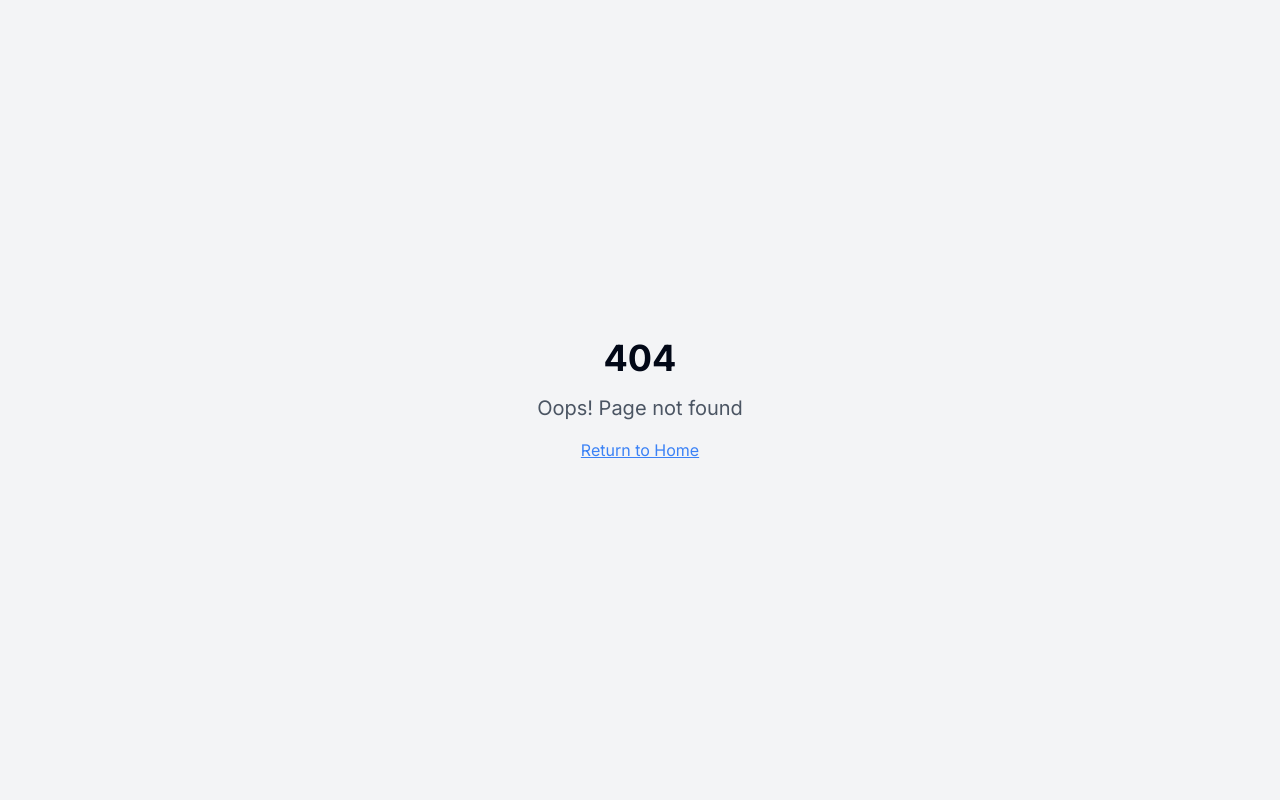
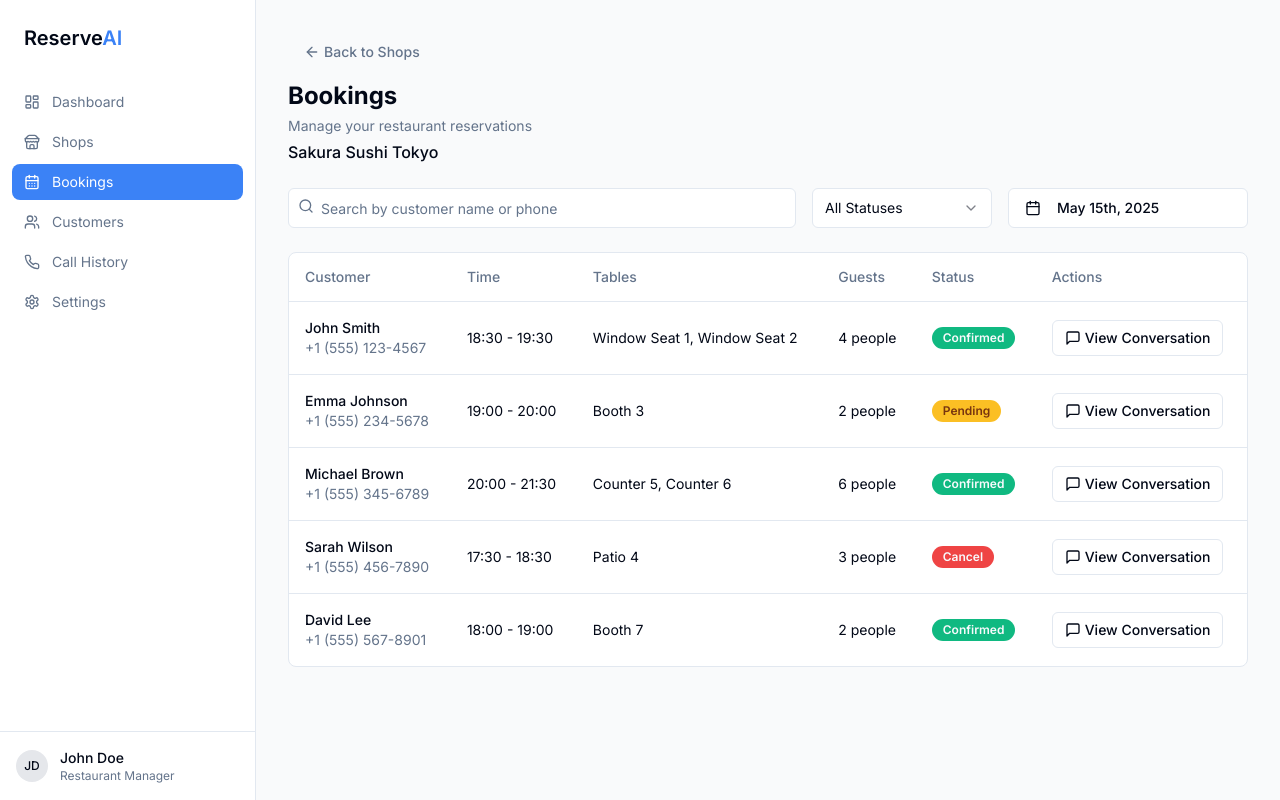
Before and after one commit to irfanramadhan1999/admin-ai-reservation-system, a React (Vite) app: page /bookings in a window 1280 px wide. Before the commit this address had no page. Built offline with nearby package versions, Linux system fonts and the light colour scheme.

Commit message:
Add Bookings page to the admin dashboard
Adds a new "Bookings" page with layout, styling, and components as specified in the prompt. Includes top section, filter/search, and bookings table.

```diff
--- a/src/App.tsx
+++ b/src/App.tsx
@@ -7,6 +7,7 @@ import { BrowserRouter, Routes, Route } from "react-router-dom";
 import Index from "./pages/Index";
 import Shops from "./pages/Shops";
 import CreateShop from "./pages/CreateShop";
+import Bookings from "./pages/Bookings";
 import NotFound from "./pages/NotFound";
 
 const queryClient = new QueryClient();
@@ -21,6 +22,7 @@ const App = () => (
           <Route path="/" element={<Index />} />
           <Route path="/shops" element={<Shops />} />
           <Route path="/shops/create" element={<CreateShop />} />
+          <Route path="/bookings" element={<Bookings />} />
           {/* ADD ALL CUSTOM ROUTES ABOVE THE CATCH-ALL "*" ROUTE */}
           <Route path="*" element={<NotFound />} />
         </Routes>
--- a/src/components/sidebar/sidebar-nav.tsx
+++ b/src/components/sidebar/sidebar-nav.tsx
@@ -9,52 +9,54 @@ import {
   Phone,
   Store
 } from 'lucide-react';
-import { Link } from 'react-router-dom';
+import { Link, useLocation } from 'react-router-dom';
 
 interface SidebarNavProps {
   className?: string;
 }
+
+export function SidebarNav({ className }: SidebarNavProps) {
+  const location = useLocation();
 
   const navItems = [
     {
       title: "Dashboard",
       icon: LayoutDashboard,
       href: "/",
-    isActive: window.location.pathname === "/"
+      isActive: location.pathname === "/"
     },
     {
       title: "Shops",
       icon: Store,
       href: "/shops",
-    isActive: window.location.pathname === "/shops"
+      isActive: location.pathname === "/shops" || location.pathname === "/shops/create"
     },
     {
       title: "Bookings",
       icon: CalendarDays,
       href: "/bookings",
-    isActive: false
+      isActive: location.pathname === "/bookings"
     },
     {
       title: "Customers",
       icon: Users,
       href: "/customers",
-    isActive: false
+      isActive: location.pathname === "/customers"
     },
     {
       title: "Call History",
       icon: Phone,
       href: "/call-history",
-    isActive: false
+      isActive: location.pathname === "/call-history"
     },
     {
       title: "Settings",
       icon: Settings,
       href: "/settings",
-    isActive: false
+      isActive: location.pathname === "/settings"
     }
   ];
 
-export function SidebarNav({ className }: SidebarNavProps) {
   return (
     <nav className={cn("flex flex-col space-y-1", className)}>
       {navItems.map((item) => (
--- /dev/null
+++ b/src/pages/Bookings.tsx
@@ -0,0 +1,281 @@
+
+import React, { useState } from 'react';
+import { format } from 'date-fns';
+import { useNavigate } from 'react-router-dom';
+import { DashboardLayout } from '@/components/dashboard/dashboard-layout';
+import { Button } from '@/components/ui/button';
+import { Input } from '@/components/ui/input';
+import { Badge } from '@/components/ui/badge';
+import { Calendar } from '@/components/ui/calendar';
+import { Popover, PopoverContent, PopoverTrigger } from '@/components/ui/popover';
+import {
+  Select,
+  SelectContent,
+  SelectGroup,
+  SelectItem,
+  SelectTrigger,
+  SelectValue,
+} from '@/components/ui/select';
+import {
+  Table,
+  TableBody,
+  TableCell,
+  TableHead,
+  TableHeader,
+  TableRow
+} from '@/components/ui/table';
+import { ArrowLeft, Search, CalendarIcon, MessageSquare } from 'lucide-react';
+import { cn } from '@/lib/utils';
+
+// Sample data for bookings
+const bookingData = [
+  {
+    id: "1",
+    customerName: "John Smith",
+    customerPhone: "+1 (555) 123-4567",
+    timeStart: "18:30",
+    timeEnd: "19:30",
+    tables: [
+      { type: "Window Seat", number: 1 },
+      { type: "Window Seat", number: 2 }
+    ],
+    guests: 4,
+    status: "confirmed"
+  },
+  {
+    id: "2",
+    customerName: "Emma Johnson",
+    customerPhone: "+1 (555) 234-5678",
+    timeStart: "19:00",
+    timeEnd: "20:00",
+    tables: [
+      { type: "Booth", number: 3 }
+    ],
+    guests: 2,
+    status: "pending"
+  },
+  {
+    id: "3",
+    customerName: "Michael Brown",
+    customerPhone: "+1 (555) 345-6789",
+    timeStart: "20:00",
+    timeEnd: "21:30",
+    tables: [
+      { type: "Counter", number: 5 },
+      { type: "Counter", number: 6 }
+    ],
+    guests: 6,
+    status: "confirmed"
+  },
+  {
+    id: "4",
+    customerName: "Sarah Wilson",
+    customerPhone: "+1 (555) 456-7890",
+    timeStart: "17:30",
+    timeEnd: "18:30",
+    tables: [
+      { type: "Patio", number: 4 }
+    ],
+    guests: 3,
+    status: "cancel"
+  },
+  {
+    id: "5",
+    customerName: "David Lee",
+    customerPhone: "+1 (555) 567-8901",
+    timeStart: "18:00",
+    timeEnd: "19:00",
+    tables: [
+      { type: "Booth", number: 7 }
+    ],
+    guests: 2,
+    status: "confirmed"
+  }
+];
+
+const restaurantName = "Sakura Sushi Tokyo";
+
+const Bookings = () => {
+  const navigate = useNavigate();
+  const [searchTerm, setSearchTerm] = useState('');
+  const [statusFilter, setStatusFilter] = useState('all');
+  const [date, setDate] = useState<Date>(new Date());
+
+  // Filter bookings based on search term and status
+  const filteredBookings = bookingData.filter(booking => {
+    // Search filter
+    const matchesSearch =
+      booking.customerName.toLowerCase().includes(searchTerm.toLowerCase()) ||
+      booking.customerPhone.toLowerCase().includes(searchTerm.toLowerCase());
+
+    // Status filter
+    const matchesStatus = statusFilter === 'all' || booking.status === statusFilter;
+
+    return matchesSearch && matchesStatus;
+  });
+
+  const handleBackToShops = () => {
+    navigate('/shops');
+  };
+
+  const handleViewConversation = (id: string) => {
+    console.log("View conversation for booking ID:", id);
+    // Implementation for viewing conversation would go here
+  };
+
+  // Helper function for status badge styling
+  const getStatusBadge = (status: string) => {
+    switch(status) {
+      case 'confirmed':
+        return <Badge className="bg-emerald-500 hover:bg-emerald-600">Confirmed</Badge>;
+      case 'pending':
+        return <Badge className="bg-amber-400 text-amber-900 hover:bg-amber-500">Pending</Badge>;
+      case 'cancel':
+        return <Badge variant="destructive">Cancel</Badge>;
+      default:
+        return null;
+    }
+  };
+
+  return (
+    <DashboardLayout>
+      <div className="flex flex-col gap-6">
+        {/* Back button and Header Section */}
+        <div className="flex flex-col gap-2">
+          <Button
+            variant="ghost"
+            className="w-fit text-muted-foreground gap-1"
+            onClick={handleBackToShops}
+          >
+            <ArrowLeft className="h-4 w-4" /> Back to Shops
+          </Button>
+
+          <div>
+            <h1 className="text-2xl font-bold">Bookings</h1>
+            <p className="text-sm text-muted-foreground mt-1">
+              Manage your restaurant reservations
+            </p>
+            <p className="text-md font-medium mt-1">{restaurantName}</p>
+          </div>
+        </div>
+
+        {/* Filter & Search Section */}
+        <div className="flex flex-col md:flex-row gap-4">
+          <div className="relative flex-1">
+            <Search className="absolute left-2.5 top-2.5 h-4 w-4 text-muted-foreground" />
+            <Input
+              placeholder="Search by customer name or phone"
+              className="pl-8"
+              value={searchTerm}
+              onChange={(e) => setSearchTerm(e.target.value)}
+            />
+          </div>
+
+          <Select
+            value={statusFilter}
+            onValueChange={setStatusFilter}
+          >
+            <SelectTrigger className="w-full md:w-[180px]">
+              <SelectValue placeholder="All Statuses" />
+            </SelectTrigger>
+            <SelectContent>
+              <SelectGroup>
+                <SelectItem value="all">All Statuses</SelectItem>
+                <SelectItem value="confirmed">Confirmed</SelectItem>
+                <SelectItem value="pending">Pending</SelectItem>
+                <SelectItem value="cancel">Cancel</SelectItem>
+              </SelectGroup>
+            </SelectContent>
+          </Select>
+
+          <Popover>
+            <PopoverTrigger asChild>
+              <Button
+                variant={"outline"}
+                className="w-full md:w-[240px] justify-start text-left"
+              >
+                <CalendarIcon className="mr-2 h-4 w-4" />
+                {date ? format(date, "PPP") : <span>Pick a date</span>}
+              </Button>
+            </PopoverTrigger>
+            <PopoverContent className="w-auto p-0" align="start">
+              <Calendar
+                mode="single"
+                selected={date}
+                onSelect={setDate}
+                initialFocus
+                className={cn("p-3 pointer-events-auto")}
+              />
+            </PopoverContent>
+          </Popover>
+        </div>
+
+        {/* Table Section */}
+        <div className="rounded-lg border bg-card">
+          <Table>
+            <TableHeader>
+              <TableRow>
+                <TableHead>Customer</TableHead>
+                <TableHead>Time</TableHead>
+                <TableHead>Tables</TableHead>
+                <TableHead>Guests</TableHead>
+                <TableHead>Status</TableHead>
+                <TableHead>Actions</TableHead>
+              </TableRow>
+            </TableHeader>
+            <TableBody>
+              {filteredBookings.length > 0 ? (
+                filteredBookings.map((booking) => (
+                  <TableRow key={booking.id}>
+                    <TableCell>
+                      <div className="flex flex-col">
+                        <span className="font-medium">{booking.customerName}</span>
+                        <span className="text-sm text-muted-foreground">{booking.customerPhone}</span>
+                      </div>
+                    </TableCell>
+                    <TableCell>
+                      {booking.timeStart} - {booking.timeEnd}
+                    </TableCell>
+                    <TableCell>
+                      {booking.tables.map((table, i) => (
+                        <span key={i}>
+                          {table.type} {table.number}
+                          {i < booking.tables.length - 1 ? ", " : ""}
+                        </span>
+                      ))}
+                    </TableCell>
+                    <TableCell>
+                      {booking.guests} {booking.guests > 1 ? 'people' : 'person'}
+                    </TableCell>
+                    <TableCell>
+                      {getStatusBadge(booking.status)}
+                    </TableCell>
+                    <TableCell>
+                      <Button
+                        variant="outline"
+                        size="sm"
+                        className="flex items-center gap-1"
+                        onClick={() => handleViewConversation(booking.id)}
+                      >
+                        <MessageSquare className="h-4 w-4" />
+                        <span>View Conversation</span>
+                      </Button>
+                    </TableCell>
+                  </TableRow>
+                ))
+              ) : (
+                <TableRow>
+                  <TableCell colSpan={6} className="text-center py-8">
+                    No bookings found matching your search criteria
+                  </TableCell>
+                </TableRow>
+              )}
+            </TableBody>
+          </Table>
+        </div>
+      </div>
+    </DashboardLayout>
+  );
+};
+
+export default Bookings;
--- a/src/pages/Shops.tsx
+++ b/src/pages/Shops.tsx
@@ -96,10 +96,7 @@ const Shops = () => {
   };
 
   const handleViewBookings = (id: string) => {
-    toast({
-      title: "View Bookings",
-      description: `Viewing bookings for shop ID: ${id}`
-    });
+    navigate('/bookings');
   };
 
   const handleCreateShop = () => {
```
Lines whose indentation alone changed are shown as unchanged.
